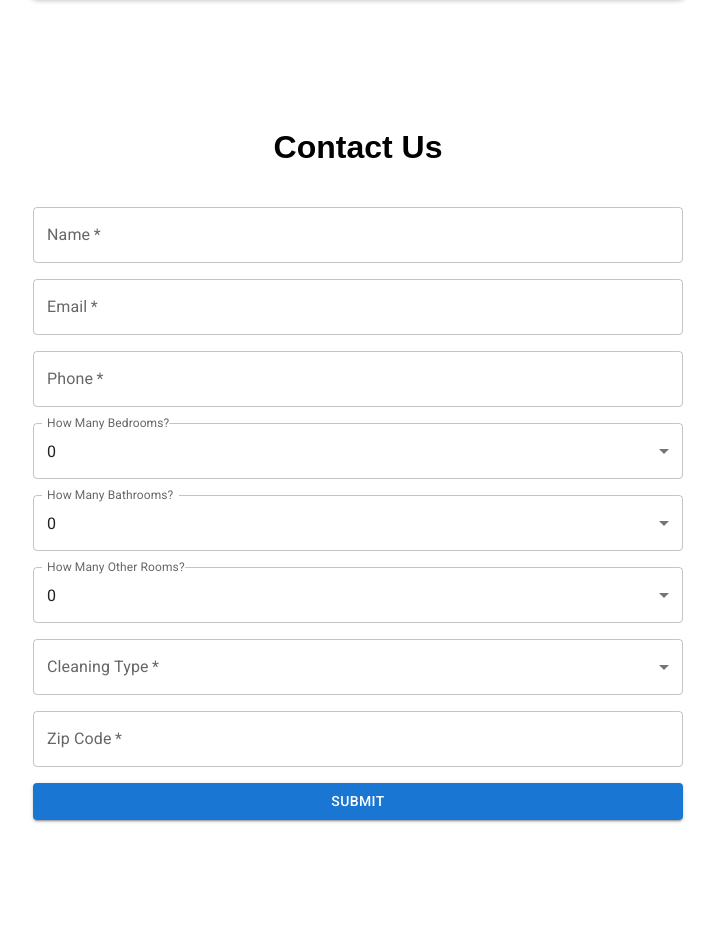
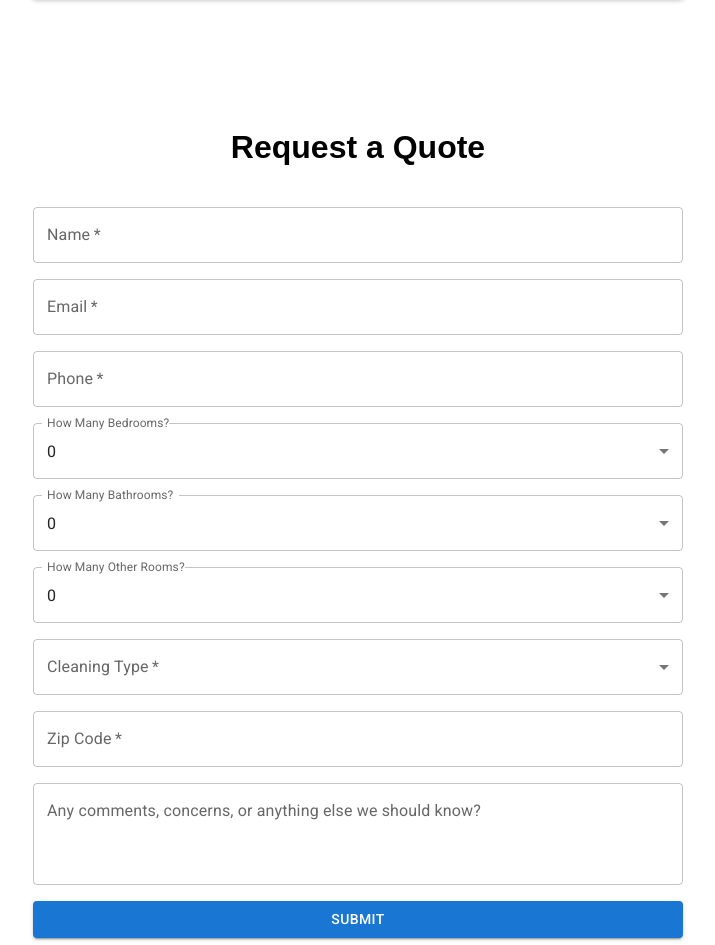
Before and after one commit to KNelTech/spotless-touch2, a React (Vite) app: page / in a window 1280 px wide. Shown: the part 1227-2172 px from the top of the page, without its empty margins (282-997 px from the left). Before the commit the page ends 2067 px from the top, so only its background shows below. Built offline with nearby package versions, Linux system fonts and the light colour scheme.

Commit message:
added notes field and changed contact form title

```diff
--- a/src/components/contact/index.jsx
+++ b/src/components/contact/index.jsx
@@ -18,6 +18,7 @@ const Contact = () => {
     const [numBathrooms, setNumBathrooms] = useState(0);
     const [numOtherRooms, setNumOtherRooms] = useState(0);
     const [cleaningType, setCleaningType] = useState('');
+    const [notes, setNotes] = useState('');
 
     // const [_, setRecaptchaToken] = useState('');
 
@@ -31,6 +32,7 @@ const Contact = () => {
     const [zipCodeError, setZipCodeError] = useState(false);
     const [numTotalRoomsError, setNumTotalRoomsError] = useState(false);
     const [cleaningTypeError, setCleaningTypeError] = useState(false);
+    const [notesError, setNotesError] = useState(false);
 
 
     const handleNameChange = (event) => {
@@ -74,6 +76,11 @@ const Contact = () => {
             setZipCode(zipCode);
         }
     };
+    const handleNotesChange = (event) => {
+        setNotesError(false);
+        setNotes(event.target.value);
+    };
+
     // const handleRecaptchaVerify = (token) => {
     //     setRecaptchaToken(token);
     // };
@@ -92,6 +99,7 @@ const Contact = () => {
             setZipCodeError(zipCodeInvalid);
             setNumTotalRoomsError(numTotalRoomsInvalid);
             setCleaningTypeError(cleaningTypeInvalid);
+
 
             setAlertSeverity('error');
             setAlertMessage('Please fill out all required fields and enter at least one room.');
@@ -112,7 +120,8 @@ const Contact = () => {
             Bedrooms: ${numBedrooms}\n
             Bathrooms: ${numBathrooms}\n
             Other Rooms: ${numOtherRooms}\n
-            Cleaning Type: ${cleaningType}`;
+            Cleaning Type: ${cleaningType}\n
+            Notes: ${notes}`;
 
         emailjs.send(
             EMAIL_JS_SERVICE_ID,
@@ -137,6 +146,7 @@ const Contact = () => {
             setNumBathrooms(0);
             setNumOtherRooms(0);
             setCleaningType('');
+            setNotes('');
         }, (error) => {
             console.error("Failed to send email:", error);
             setAlertSeverity('error');
@@ -149,7 +159,7 @@ const Contact = () => {
     return (
         <div className="contactContainer">
             <Stack spacing={2}>
-                <h1 className="contact-title">Contact Us</h1>
+                <h1 className="contact-title">Request a Quote</h1>
                 <TextField
                     id="outlined-basic"
                     label="Name"
@@ -250,6 +260,16 @@ const Contact = () => {
                     value={zipCode}
                     onChange={handleZipCodeChange}
                 />
+                <TextField
+                    id="outlined-basic"
+                    label="Any comments, concerns, or anything else we should know?"
+                    multiline
+                    rows={3}
+                    error={notesError}
+                    variant="outlined"
+                    value={notes}
+                    onChange={handleNotesChange}
+                />
                 {/* <GoogleReCaptcha onVerify={handleRecaptchaVerify} /> */}
                 <Button id="contactSubmit" variant="contained" color="primary" onClick={handleSubmit}>
                     Submit
```
